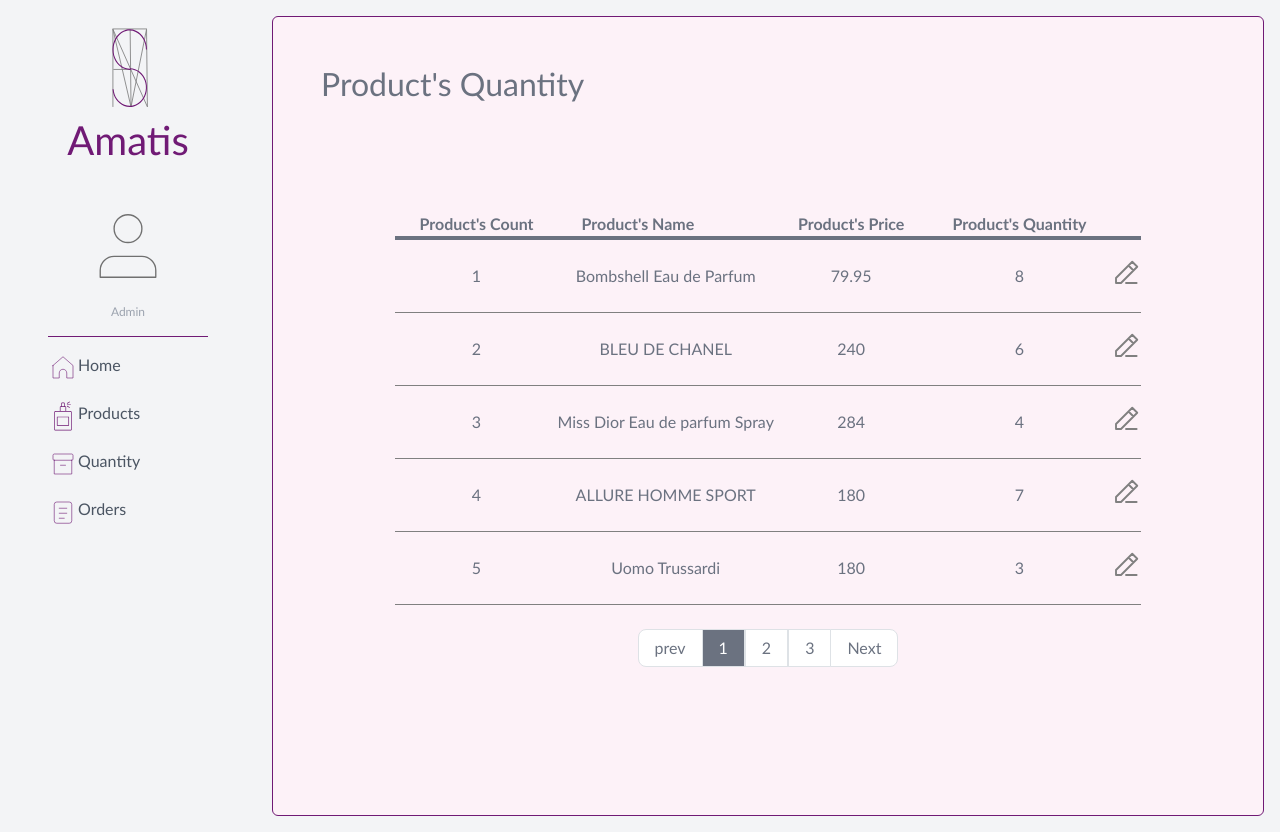
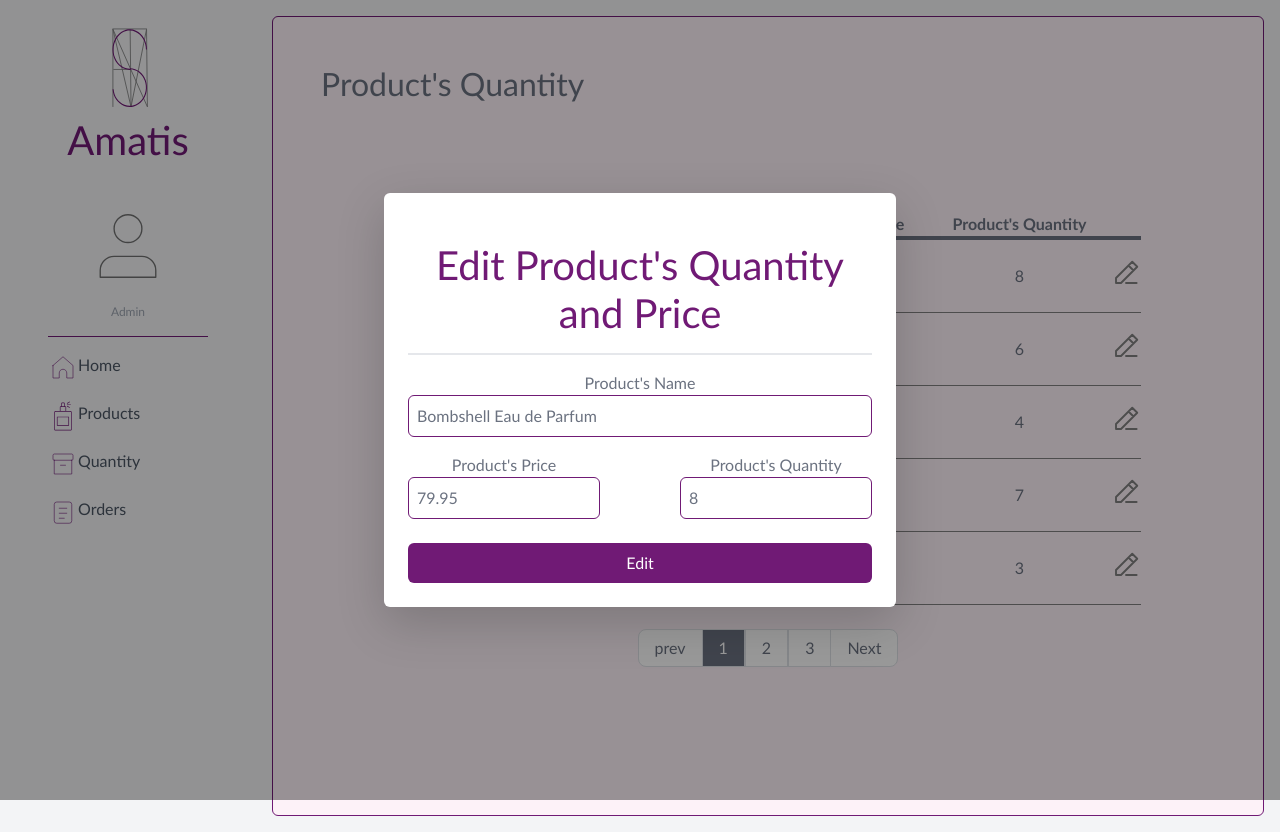
Before and after one commit to fahimehsd/AmatisShop, a React (Create React App) app: page /panel/quantity in a window 1280 px wide. Both pictures are taken after a click on the button 1125 px from the left and 272 px from the top of the page. Built offline with nearby package versions, Linux system fonts and the light colour scheme; data requests are answered from the project's data file.

Commit message:
edit quantity and price completed.

```diff
--- a/src/components/forms/EditQuantityAndPriceForm.jsx
+++ b/src/components/forms/EditQuantityAndPriceForm.jsx
@@ -1,8 +1,93 @@
 import React from "react";
+import { useForm } from "react-hook-form";
+import { instance } from "../../api/constants";
 
 const EditQuantityAndPriceForm = ({ product, setShowModal }) => {
   console.log(product);
-  return <div></div>;
+  const { register, handleSubmit } = useForm({});
+  const handleRegistration = async (data) => {
+    const editedProduct = {
+      price: data.price,
+      quantity: data.quantity
+    };
+    console.log(editedProduct);
+
+    instance
+      .patch(`/products/${product.id}`, editedProduct)
+      .then((res) => console.log(res.data));
+    setShowModal(false);
+    window.location.reload();
+  };
+  return (
+    <>
+      <div className="fixed inset-0 z-10 overflow-y-auto">
+        <div
+          className="fixed inset-0 w-full h-full bg-black opacity-40"
+          onClick={() => setShowModal(false)}
+        ></div>
+        <div className="flex justify-center items-center min-h-screen px-4 py-8">
+          <div className="relative w-full max-w-lg p-4 mx-auto bg-white rounded-md shadow-lg">
+            <div className="mt-3 ">
+              <div className="mt-2 text-center ">
+                <div className="border-b-2 p-2">
+                  <h1 className=" font-medium text-fuchsia-900">
+                    Edit Product's Quantity and Price
+                  </h1>
+                </div>
+
+                <div>
+                  <form onSubmit={handleSubmit(handleRegistration)}>
+                    <div className="mt-3">
+                      <label htmlFor="name">Product's Name</label>
+                      <input
+                        type="text"
+                        {...register("name")}
+                        value={product.name}
+                        required
+                        className="border-[1px] border-solid border-fuchsia-900 rounded-md"
+                      />
+                    </div>
+
+                    <div className="flex justify-between mt-3">
+                      <div className="flex flex-col items-center">
+                        <label htmlFor="price">Product's Price</label>
+                        <input
+                          type="number"
+                          name="price"
+                          {...register("price")}
+                          defaultValue={product.price}
+                          className="border-[1px] border-solid border-fuchsia-900 rounded-md w-[12rem]"
+                        />
+                      </div>
+                      <div className="flex flex-col items-center">
+                        <label htmlFor="quantity">Product's Quantity</label>
+                        <input
+                          type="number"
+                          name="quantity"
+                          {...register("quantity")}
+                          defaultValue={product.quantity}
+                          className="border-[1px] border-solid border-fuchsia-900 rounded-md w-[12rem]"
+                        />
+                      </div>
+                    </div>
+
+                    <div className="mt-4">
+                      <button
+                        type="submit"
+                        className=" bg-fuchsia-900 w-full rounded-md p-2 text-white"
+                      >
+                        Edit
+                      </button>
+                    </div>
+                  </form>
+                </div>
+              </div>
+            </div>
+          </div>
+        </div>
+      </div>
+    </>
+  );
 };
 
 export default EditQuantityAndPriceForm;
--- a/src/components/panel/panelQuantitiy/PanelQuantityEdit.jsx
+++ b/src/components/panel/panelQuantitiy/PanelQuantityEdit.jsx
@@ -2,7 +2,6 @@ import React, { useState } from "react";
 import EditQuantityAndPriceForm from "../../forms/EditQuantityAndPriceForm";
 
 const PanelQuantityEdit = ({ product }) => {
-  console.log(product);
   const [showModal, setShowModal] = useState(false);
   return (
     <>
@@ -23,7 +22,12 @@ const PanelQuantityEdit = ({ product }) => {
           />
         </svg>
       </button>
-      {showModal && <EditQuantityAndPriceForm />}
+      {showModal && (
+        <EditQuantityAndPriceForm
+          product={product}
+          setShowModal={setShowModal}
+        />
+      )}
     </>
   );
 };
--- a/src/components/panel/panelQuantitiy/PanelQuantityTable.jsx
+++ b/src/components/panel/panelQuantitiy/PanelQuantityTable.jsx
@@ -53,7 +53,7 @@ const PanelQuantityTable = () => {
                   <td>{product.price}</td>
                   <td>{product.quantity}</td>
                   <td>
-                    <PanelQuantityEdit {...product} />
+                    <PanelQuantityEdit product={product} />
                   </td>
                 </tr>
               );
```
